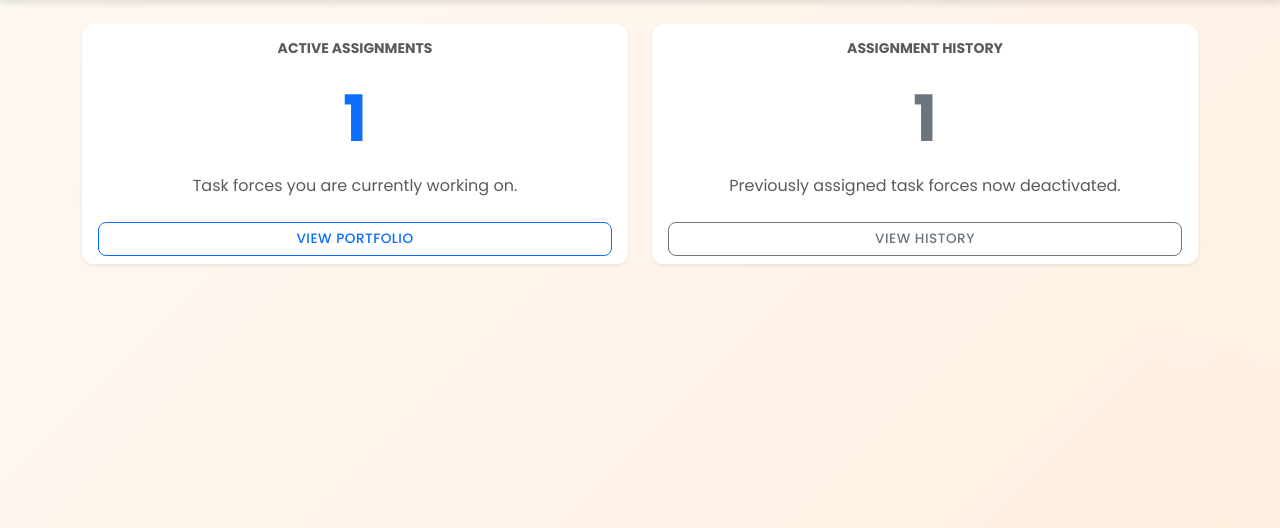
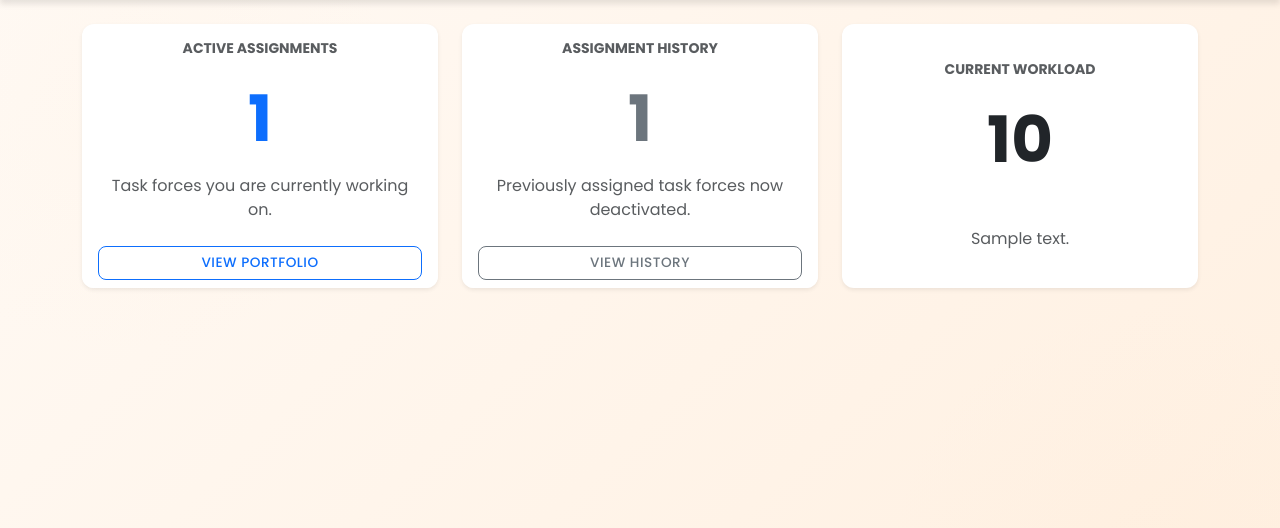
Before and after one commit to Junaed29/TFMS-CodeForce, a Django app: template templates/dashboard/lecturer_dashboard.html in a window 1280 px wide. Shown: the part 70-598 px from the top of the page. Run offline with Django 4.2, Linux system fonts and the light colour scheme; the template is opened without the code that fills it: most values are stand-ins (such as "Sample title", 1, 10 or a date in 2020).

Commit message:
feat: Add current workload display to Lecturer Dashboard

```diff
--- a/templates/dashboard/lecturer_dashboard.html
+++ b/templates/dashboard/lecturer_dashboard.html
@@ -4,7 +4,7 @@
 
 {% block content %}
 <div class="row">
-    <div class="col-md-6 mb-4">
+    <div class="col-md-6 col-lg-4 mb-4">
         <div class="card h-100 shadow-sm border-primary">
             <div class="card-body text-center d-flex flex-column justify-content-center">
                 <h5 class="card-title text-muted text-uppercase small fw-bold">Active Assignments</h5>
@@ -18,7 +18,7 @@
         </div>
     </div>
 
-    <div class="col-md-6 mb-4">
+    <div class="col-md-6 col-lg-4 mb-4">
         <div class="card h-100 shadow-sm border-secondary">
             <div class="card-body text-center d-flex flex-column justify-content-center">
                 <h5 class="card-title text-muted text-uppercase small fw-bold">Assignment History</h5>
@@ -31,5 +31,16 @@
             </div>
         </div>
     </div>
+
+    <div class="col-md-6 col-lg-4 mb-4">
+        <div class="card h-100 shadow-sm {{ workload_border_class }}">
+            <div class="card-body text-center d-flex flex-column justify-content-center">
+                <h5 class="card-title text-muted text-uppercase small fw-bold">Current Workload</h5>
+                <h2 class="display-3 fw-bold text-dark my-3">{{ workload_total }}</h2>
+                <span class="badge {{ workload_badge_class }} mb-2">{{ workload_status|lower|capfirst }}</span>
+                <p class="card-text text-muted">{{ workload_message }}</p>
+            </div>
+        </div>
+    </div>
 </div>
 {% endblock %}
```
Also changed, not shown: dashboard/views.py (+20 -0 lines).
